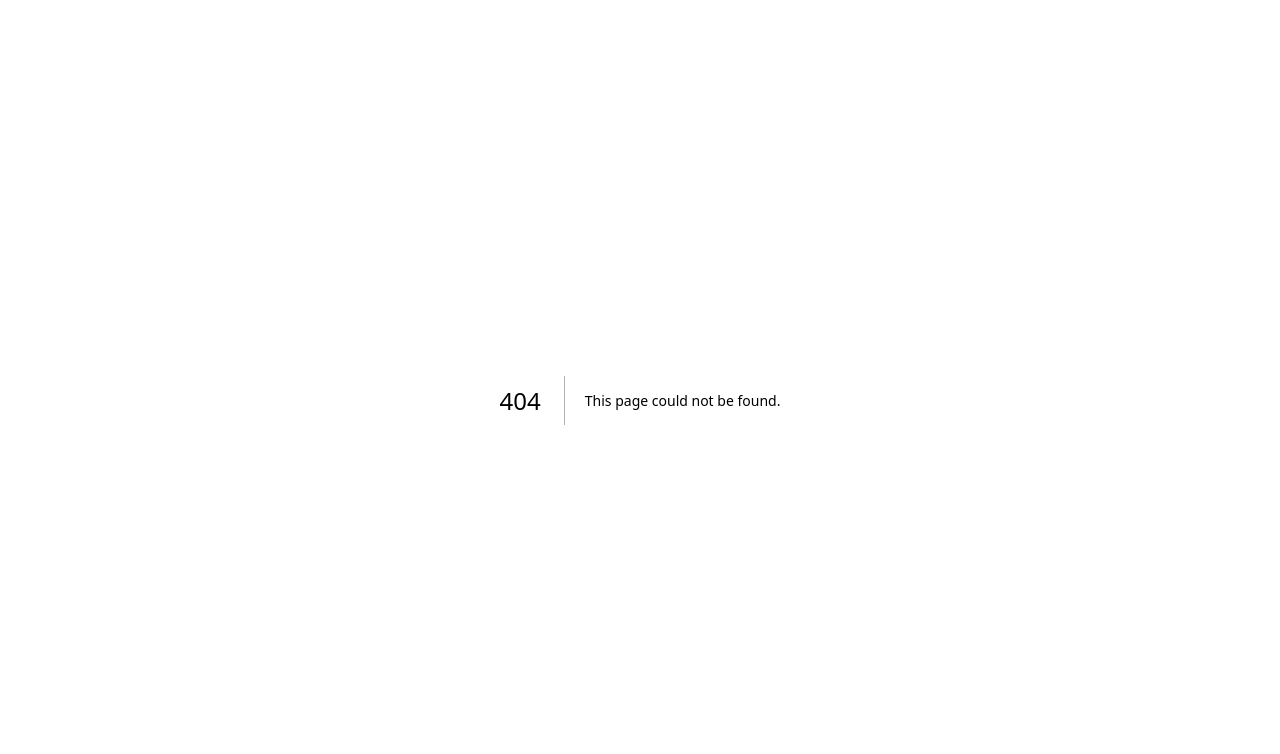
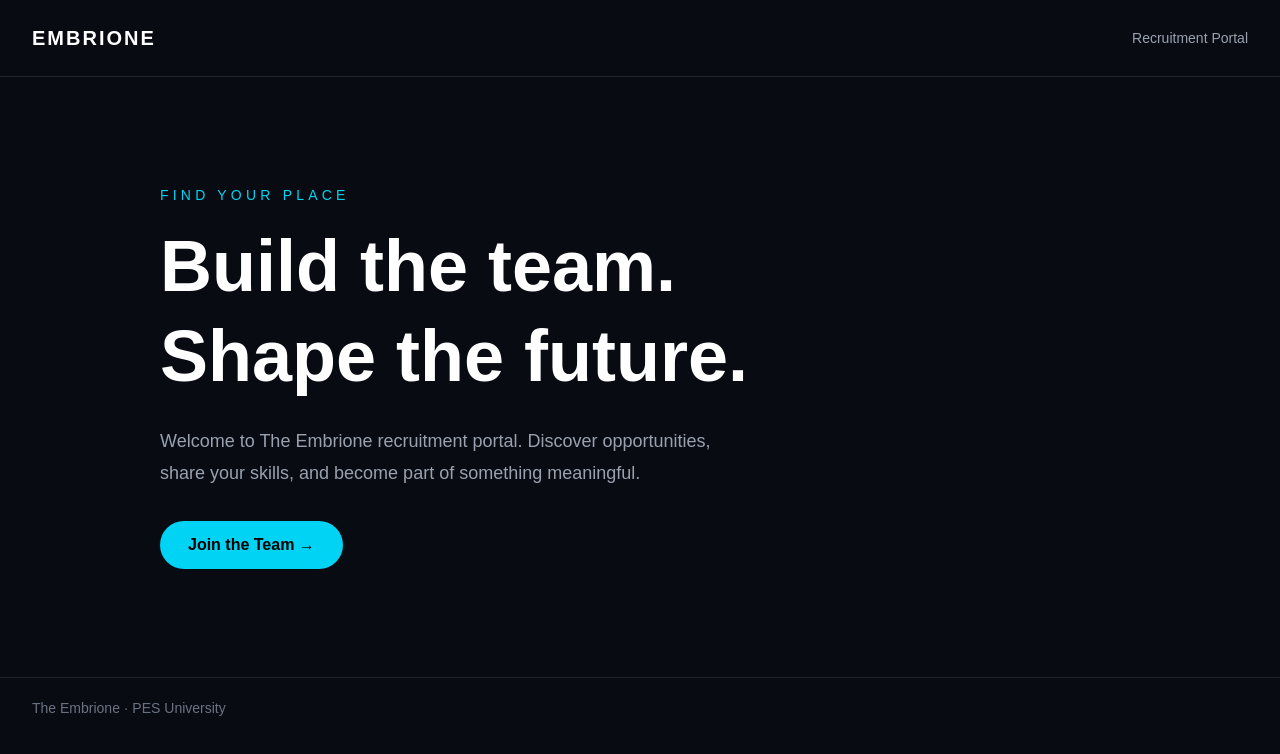
Before and after one commit to nikethbp/embrione-team, a Next.js app: page / in a window 1280 px wide. Before the commit this address had no page. Shown: the top 754 px of the page. Built offline with nearby package versions, Linux system fonts and the light colour scheme.

Commit message:
feat: add application homepage

```diff
--- /dev/null
+++ b/app/page.tsx
@@ -0,0 +1,46 @@
+
+export default function Home() {
+  return (
+    <main className="min-h-screen bg-[#080b12] text-white">
+      <nav className="flex items-center justify-between border-b border-white/10 px-8 py-6">
+        <h2 className="text-xl font-bold tracking-widest">
+          EMBRIONE
+        </h2>
+        <span className="text-sm text-gray-400">
+          Recruitment Portal
+        </span>
+      </nav>
+
+      <section className="mx-auto flex min-h-[75vh] max-w-5xl flex-col justify-center px-8">
+        <p className="mb-4 text-sm uppercase tracking-[0.3em] text-cyan-400">
+          Find your place
+        </p>
+
+        <h1 className="max-w-3xl text-5xl font-bold leading-tight md:text-7xl">
+          Build the team.
+          <br />
+          Shape the future.
+        </h1>
+
+        <p className="mt-6 max-w-xl text-lg leading-8 text-gray-400">
+          Welcome to The Embrione recruitment portal.
+          Discover opportunities, share your skills, and
+          become part of something meaningful.
+        </p>
+
+        <div className="mt-8">
+          <a
+            href="/register"
+            className="inline-block rounded-full bg-cyan-400 px-7 py-3 font-semibold text-black transition hover:bg-cyan-300"
+          >
+            Join the Team →
+          </a>
+        </div>
+      </section>
+
+      <footer className="border-t border-white/10 px-8 py-5 text-sm text-gray-500">
+        The Embrione · PES University
+      </footer>
+    </main>
+  );
+}
```
